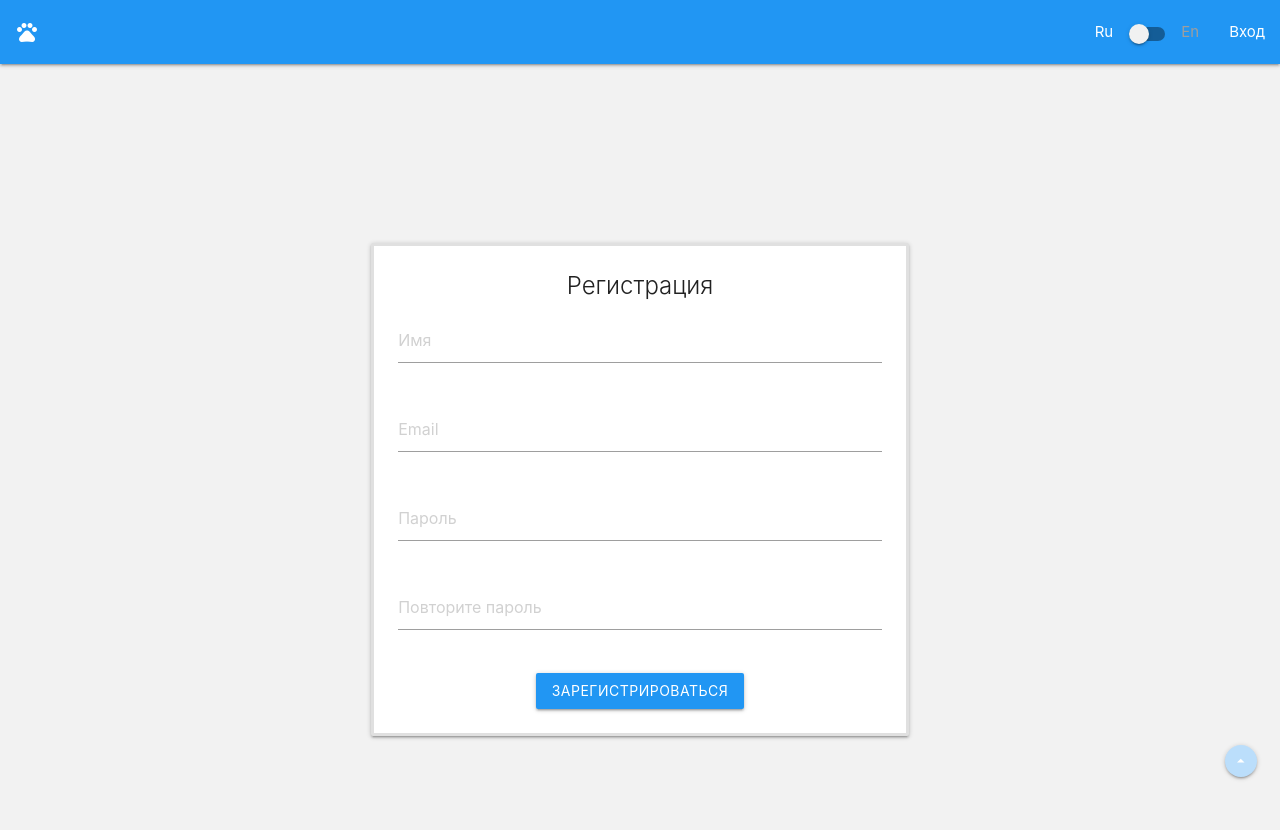
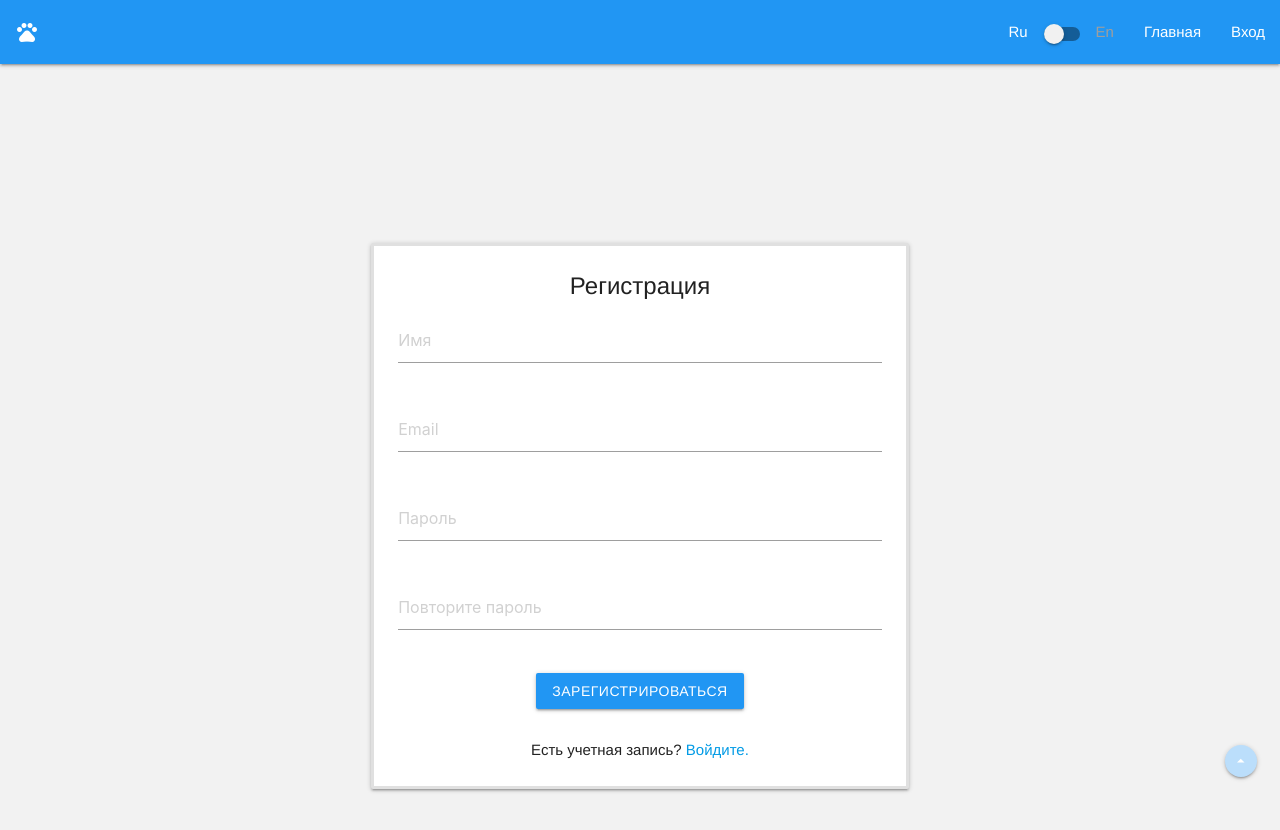
Before and after one commit to yalalex/pet-finder_server, a React (Create React App) app in the folder client/: page /register in a window 1280 px wide. Shown: the top 830 px of the page. Built offline with nearby package versions, Linux system fonts and the light colour scheme.

Commit message:
changed alert show, changed font to helvetica neue

```diff
--- a/client/src/App.css
+++ b/client/src/App.css
@@ -1,5 +1,10 @@
-html {
+/* html {
   background-color: #f2f2f2;
+} */
+
+body {
+  background-color: #f2f2f2;
+  font-family: 'Helvetica Neue', Arial, sans-serif;
 }
 
 .card-style {
--- a/client/src/App.js
+++ b/client/src/App.js
@@ -1,7 +1,6 @@
 import React, { Fragment, useEffect } from 'react';
 import { Provider } from 'react-redux';
 import { BrowserRouter as Router, Route, Switch } from 'react-router-dom';
-import Alerts from './components/layout/Alerts';
 import Navbar from './components/layout/Navbar';
 import Up from './components/layout/Up';
 import Home from './components/pages/Home';
@@ -29,9 +28,8 @@ const App = () => {
         <Fragment>
           <Navbar />
           <div className='container'>
-            <Alerts />
             <Switch>
-              <Route exact path='/home' component={Home} />
+              <Route exact path='/' component={Home} />
               <Route exact path='/register' component={Register} />
               <Route exact path='/login' component={Login} />
             </Switch>
--- a/client/src/actions/adActions.js
+++ b/client/src/actions/adActions.js
@@ -37,7 +37,7 @@ export const getAds = () => async dispatch => {
 export const addAd = ad => async dispatch => {
   try {
     const geoCoder = await fetch(
-      `https://eu1.locationiq.com/v1/search.php?key=62c578d5c7451a&q=${ad.address}+Minsk+Belarus&format=json`
+      `https://eu1.locationiq.com/v1/search.php?key=62c578d5c7451a&q=${ad.address}+Belarus&format=json`
     );
     const geo = await geoCoder.json();
     ad.coords.lat = geo[0].lat;
@@ -89,6 +89,19 @@ export const deleteAd = id => async dispatch => {
 
 // Update AD
 export const updateAd = ad => async dispatch => {
+  try {
+    const geoCoder = await fetch(
+      `https://eu1.locationiq.com/v1/search.php?key=62c578d5c7451a&q=${ad.address}+Belarus&format=json`
+    );
+    const geo = await geoCoder.json();
+    ad.coords.lat = geo[0].lat;
+    ad.coords.lon = geo[0].lon;
+  } catch (err) {
+    dispatch({
+      type: AD_ERROR,
+      payload: 'Please enter valid address'
+    });
+  }
   const config = {
     headers: {
       'Content-Type': 'application/json'
--- a/client/src/components/auth/Login.js
+++ b/client/src/components/auth/Login.js
@@ -1,4 +1,6 @@
-import React, { useState, useEffect } from 'react';
+import React, { Fragment, useState, useEffect } from 'react';
+import Alerts from '../layout/Alerts';
+import { Link } from 'react-router-dom';
 import { setAlert } from '../../actions/alertActions';
 import { login, clearErrors } from '../../actions/authActions';
 import { connect } from 'react-redux';
@@ -12,7 +14,7 @@ const Login = ({
 }) => {
   useEffect(() => {
     if (isAuthenticated) {
-      history.push('/home');
+      history.push('/');
     }
 
     if (error === 'Invalid credentials') {
@@ -44,9 +46,13 @@ const Login = ({
   };
 
   return (
+    <Fragment>
+      <Alerts />
       <div className='card center card-style' style={{ marginTop: '20%' }}>
         <div className='card-content'>
-        <span className='card-title'>{lang === 'en' ? 'Log In' : 'Вход'}</span>
+          <span className='card-title'>
+            {lang === 'en' ? 'Log In' : 'Вход'}
+          </span>
           <div className='row'>
             <div className='input-field'>
               <input
@@ -83,12 +89,13 @@ const Login = ({
           </div>
           <div style={{ marginTop: '2rem' }}>
             {lang === 'en' ? 'No account? ' : 'Нету аккаунта? '}
-          <a href='/register'>
+            <Link to='/register'>
               {lang === 'en' ? 'Register' : 'Зарегистрируйтесь'}.
-          </a>
+            </Link>
           </div>
         </div>
       </div>
+    </Fragment>
   );
 };
 
--- a/client/src/components/auth/Register.js
+++ b/client/src/components/auth/Register.js
@@ -1,4 +1,6 @@
-import React, { useState, useEffect } from 'react';
+import React, { Fragment, useState, useEffect } from 'react';
+import Alerts from '../layout/Alerts';
+import { Link } from 'react-router-dom';
 import { setAlert } from '../../actions/alertActions';
 import { register, clearErrors } from '../../actions/authActions';
 import { connect } from 'react-redux';
@@ -12,7 +14,7 @@ const Register = ({
 }) => {
   useEffect(() => {
     if (isAuthenticated) {
-      history.push('/home');
+      history.push('/');
     }
 
     if (error === 'User already exists') {
@@ -49,6 +51,8 @@ const Register = ({
   };
 
   return (
+    <Fragment>
+      <Alerts />
       <div
         className='card center card-style'
         style={{
@@ -114,7 +118,6 @@ const Register = ({
               />
             </div>
           </div>
-
           <div>
             <a
               href='#!'
@@ -124,8 +127,13 @@ const Register = ({
               {lang === 'en' ? 'Register' : 'Зарегистрироваться'}
             </a>
           </div>
+          <div style={{ marginTop: '2rem' }}>
+            {lang === 'en' ? 'Have an account? ' : 'Есть учетная запись? '}
+            <Link to='/login'>{lang === 'en' ? 'Log in' : 'Войдите'}.</Link>
           </div>
         </div>
+      </div>
+    </Fragment>
   );
 };
 
--- a/client/src/components/layout/Navbar.js
+++ b/client/src/components/layout/Navbar.js
@@ -17,11 +17,11 @@ const Navbar = ({
 
   const authLinks = (
     <Fragment>
-      {/* <li>
-        <Link to='/home'>{lang === 'en' ? 'Home' : 'Главная'}</Link>
-      </li> */}
       <li>
-        <a onClick={onLogout} href='/home'>
+        <Link to='/'>{lang === 'en' ? 'Home' : 'Главная'}</Link>
+      </li>
+      <li>
+        <a onClick={onLogout} href='/'>
           {lang === 'en' ? 'Log out' : 'Выход'}
         </a>
       </li>
@@ -30,11 +30,11 @@ const Navbar = ({
 
   const guestLinks = (
     <Fragment>
-      {/* <li className='hide-on-small-and-down'>
-        <Link to='/home'>{lang === 'en' ? 'Home' : 'Главная'}</Link>
-      </li> */}
+      <li className='hide-on-small-and-down'>
+        <Link to='/'>{lang === 'en' ? 'Home' : 'Главная'}</Link>
+      </li>
       <li>
-        <Link to='/login'>{lang === 'en' ? 'Sign In' : 'Вход'}</Link>
+        <Link to='/login'>{lang === 'en' ? 'Log In' : 'Вход'}</Link>
       </li>
     </Fragment>
   );
@@ -43,7 +43,7 @@ const Navbar = ({
     <nav id='top'>
       <div className='nav-wrapper blue'>
         <span className='brand-logo left' style={{ marginLeft: '1rem' }}>
-          <Link to='/home'>
+          <Link to='/'>
             <i className='large material-icons'>pets</i>
           </Link>
         </span>
--- a/client/src/components/pages/Home.js
+++ b/client/src/components/pages/Home.js
@@ -4,6 +4,7 @@ import Ads from '../ads/Ads';
 import AdForm from '../ads/AdForm';
 import AddBtn from '../ads/AddBtn';
 import AdFilter from '../ads/AdFilter';
+import Alerts from '../layout/Alerts';
 import { loadUser } from '../../actions/authActions';
 import { connect } from 'react-redux';
 
@@ -18,6 +19,7 @@ const Home = ({ loadUser }) => {
         <MapComp />
         <AdForm />
         <AddBtn />
+        <Alerts />
       </div>
       <div className='col l4 m5 s12'>
         <AdFilter />
```
Also changed, not shown: 1 other file (tests, documents, lock files or other folders). Lines whose indentation alone changed are shown as unchanged.
